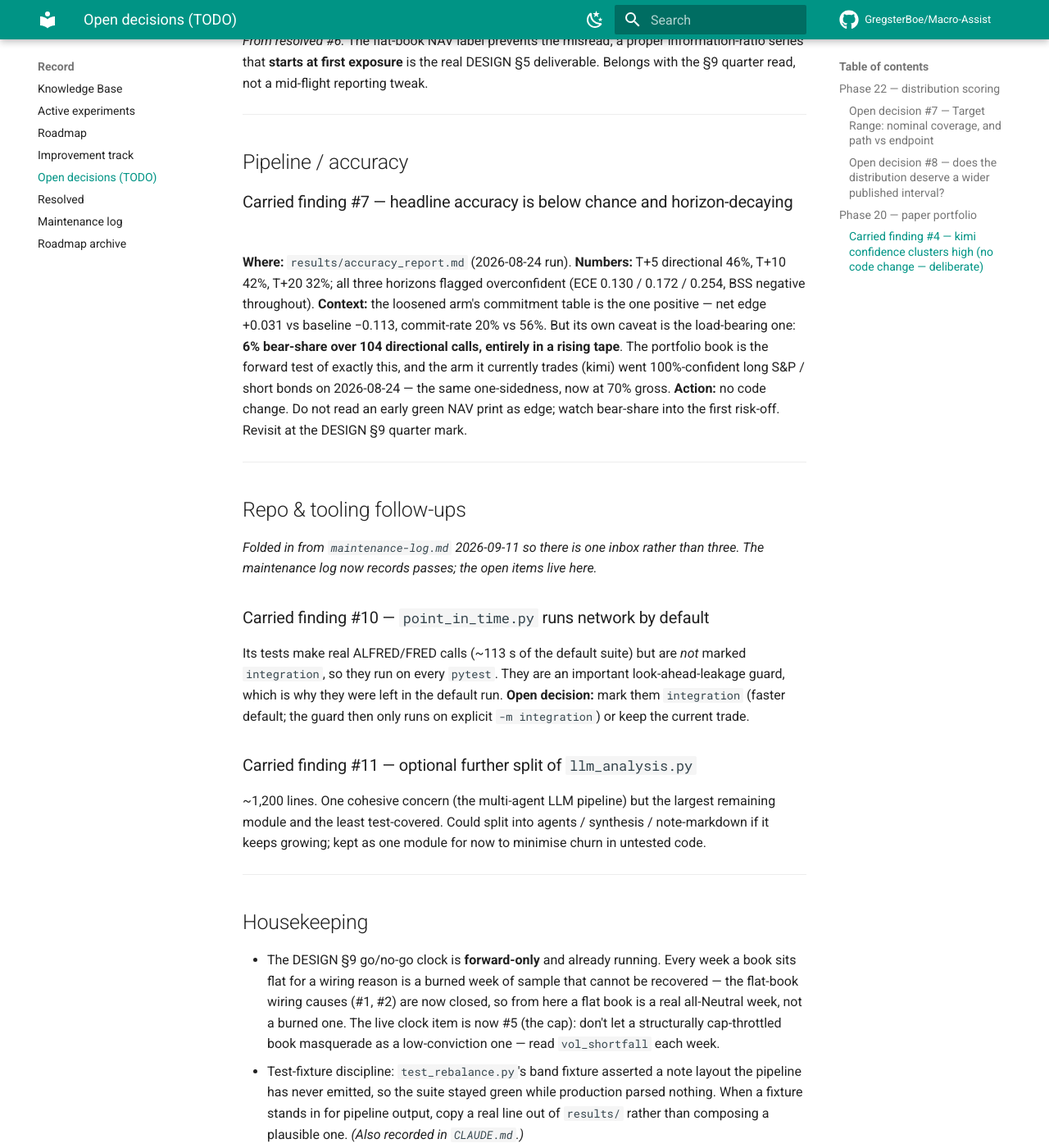
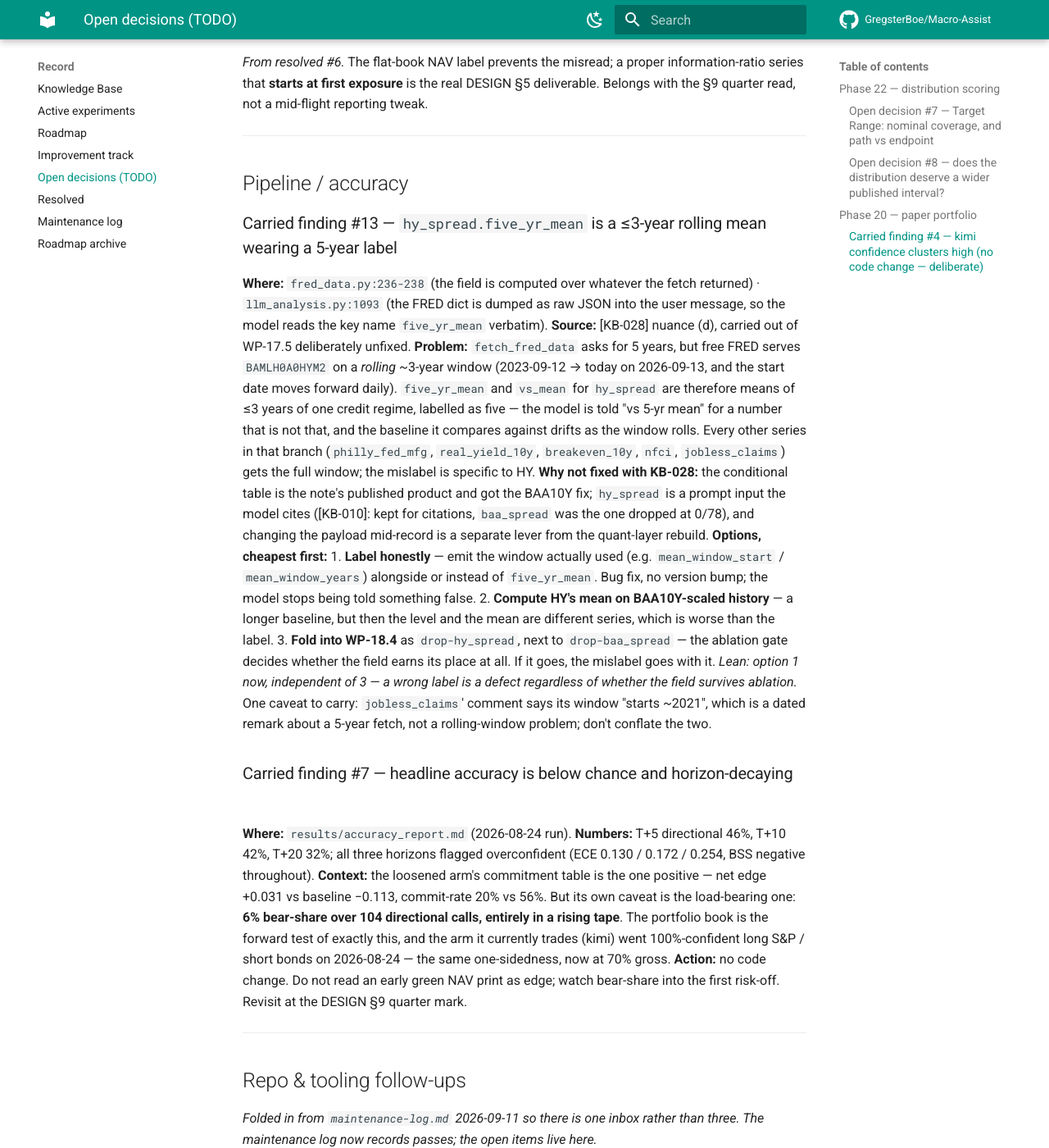
Before and after one commit to GregsterBoe/Macro-Assist, an MkDocs documentation site: the page built from docs/record/todo.md, in a window 1280 px wide and 1400 px high, scrolled down 3554 px. Shown: the whole window at 82% size. Built offline with MkDocs 1.6.1 and Material for MkDocs 9.7.7, drawn with Linux system fonts in a browser that asks for light colours; comment, search, counter and statistics services are not loaded; some of the changed text lies outside the part shown.

Commit message:
some minor cleanups

```diff
--- a/docs/record/todo.md
+++ b/docs/record/todo.md
@@ -14,7 +14,8 @@ Conventions:
   reasoning intact, and pull any "carry forward" caveat back up into this file
   as its own entry. A resolved item left here is noise; a lost caveat is worse.
 
-Last reviewed: 2026-09-12 (#12 GitHub Pages closed → `resolved.md`). Prior pass
+Last reviewed: 2026-09-13 (#13 added — the `hy_spread` mean-window caveat carried
+out of [KB-028]). Prior: 2026-09-12 (#12 GitHub Pages closed → `resolved.md`);
 2026-09-11: resolved items split out to `resolved.md`; the maintenance log's open
 follow-ups folded in below.
 
@@ -149,6 +150,38 @@ deliverable. Belongs with the §9 quarter read, not a mid-flight reporting tweak
 
 ## Pipeline / accuracy
 
+### Carried finding #13 — `hy_spread.five_yr_mean` is a ≤3-year rolling mean wearing a 5-year label
+**Where:** `fred_data.py:236-238` (the field is computed over whatever the fetch
+returned) · `llm_analysis.py:1093` (the FRED dict is dumped as raw JSON into the
+user message, so the model reads the key name `five_yr_mean` verbatim).
+**Source:** [KB-028] nuance (d), carried out of WP-17.5 deliberately unfixed.
+**Problem:** `fetch_fred_data` asks for 5 years, but free FRED serves
+`BAMLH0A0HYM2` on a *rolling* ~3-year window (2023-09-12 → today on
+2026-09-13, and the start date moves forward daily). `five_yr_mean` and
+`vs_mean` for `hy_spread` are therefore means of ≤3 years of one credit regime,
+labelled as five — the model is told "vs 5-yr mean" for a number that is not
+that, and the baseline it compares against drifts as the window rolls. Every
+other series in that branch (`philly_fed_mfg`, `real_yield_10y`,
+`breakeven_10y`, `nfci`, `jobless_claims`) gets the full window; the mislabel is
+specific to HY.
+**Why not fixed with KB-028:** the conditional table is the note's published
+product and got the BAA10Y fix; `hy_spread` is a prompt input the model cites
+([KB-010]: kept for citations, `baa_spread` was the one dropped at 0/78), and
+changing the payload mid-record is a separate lever from the quant-layer rebuild.
+**Options, cheapest first:**
+1. **Label honestly** — emit the window actually used (e.g. `mean_window_start`
+   / `mean_window_years`) alongside or instead of `five_yr_mean`. Bug fix, no
+   version bump; the model stops being told something false.
+2. **Compute HY's mean on BAA10Y-scaled history** — a longer baseline, but then
+   the level and the mean are different series, which is worse than the label.
+3. **Fold into WP-18.4** as `drop-hy_spread`, next to `drop-baa_spread` — the
+   ablation gate decides whether the field earns its place at all. If it goes,
+   the mislabel goes with it.
+*Lean: option 1 now, independent of 3 — a wrong label is a defect regardless
+of whether the field survives ablation.* One caveat to carry: `jobless_claims`'
+comment says its window "starts ~2021", which is a dated remark about a 5-year
+fetch, not a rolling-window problem; don't conflate the two.
+
 
 ### Carried finding #7 — headline accuracy is below chance and horizon-decaying
 **Where:** `results/accuracy_report.md` (2026-08-24 run).
```
Also changed, not shown: docs/record/active-experiments.md (+1 -1 lines), docs/record/knowledge-base.md (+1 -1 lines).
